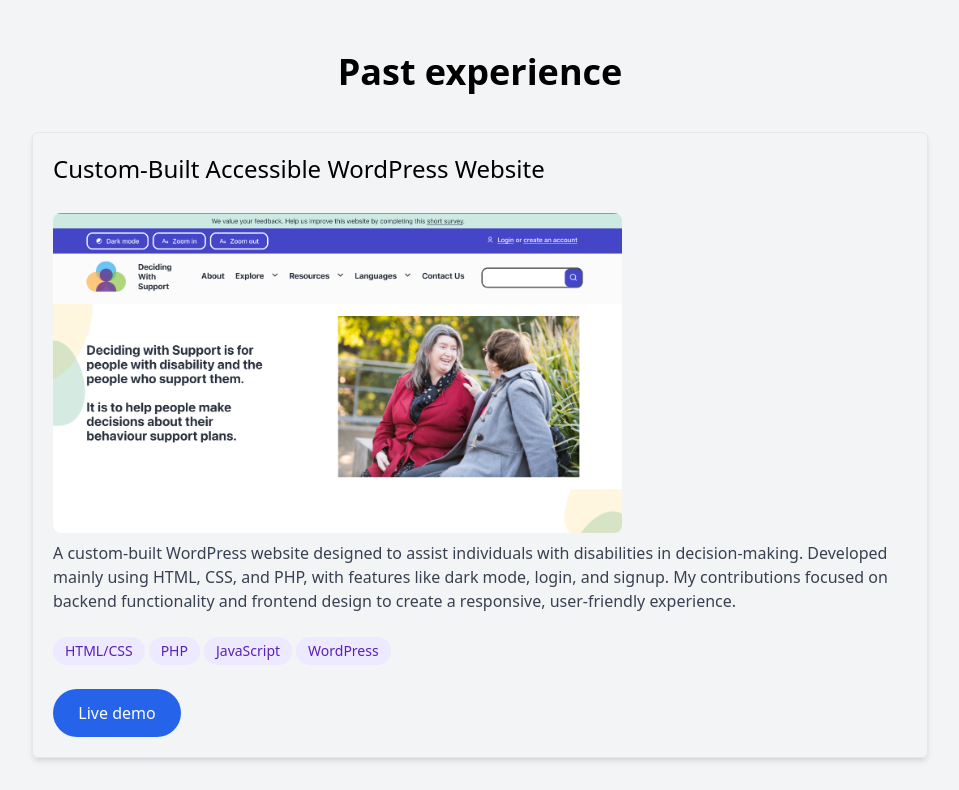
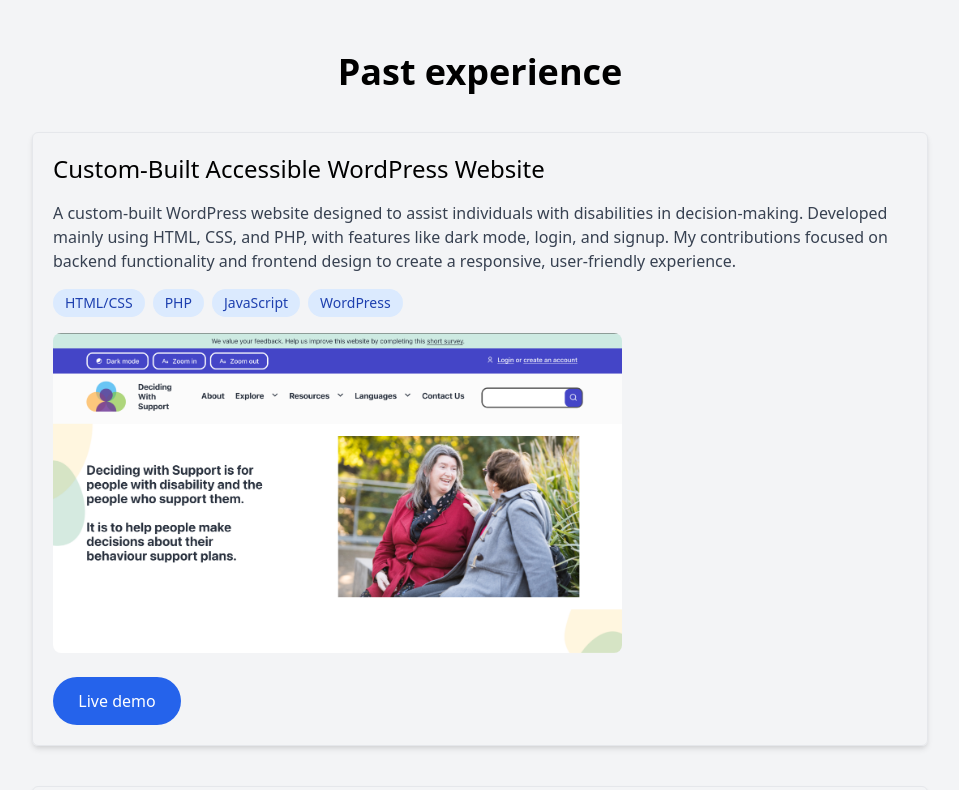
Before and after one commit to Sudip0987/my-portfolio, a React (Create React App) app: page / in a window 1280 px wide. Shown: the part 1240-2030 px from the top of the page, without its empty margins (160-1119 px from the left). Built offline with nearby package versions, Linux system fonts and the light colour scheme.

Commit message:
github and demo buttons added to project cards and cards updated with content

```diff
--- a/src/App.js
+++ b/src/App.js
@@ -10,6 +10,8 @@ import Experience from "./components/Experience";
 function App() {
   return (
     <div>
+      <title>Sudip Sharma Portfolio</title>
+
       <Header />
       <Hero/>
      <About/>
--- a/src/components/ExperienceCard.js
+++ b/src/components/ExperienceCard.js
@@ -5,16 +5,16 @@ function ExperienceCard({title, description, image, technologies, link,demo}){
     return(
   <div className="my-10 max-w-4xl mx-auto flex flex-col items-stretch p-5 gap-2 rounded-md border border-gray-300/70 shadow-md" >
 
-                                                <h3 className="text-2xl mb-5" > {title}</h3>
+                                                <h3 className="text-2xl mb-2" > {title}</h3>
 
-                        <img className="w-full md:w-2/3 h-80 object-cover rounded-lg" alt="Supported decision-making project"
-                        src={image}></img>
-<                       p className="text-gray-700 mb-4">{description}</p>
-                        <div className="flex flex-wrap">
+
+<                       p className="text-gray-700 mb-2">{description}</p>
+
+                        <div className="flex flex-wrap gap-2">
                             {technologies.map((tech, index)=>(
 
                             <span key={index}
-                            className="inline-block bg-purple-100 text-purple-800 px-3 py-1 rounded-full text-sm mr-1">
+                            className="inline-block bg-blue-100 w-50 text-blue-800 px-3 py-1 rounded-full text-sm">
                                 {tech}
 
                                 </span>
@@ -22,6 +22,8 @@ function ExperienceCard({title, description, image, technologies, link,demo}){
                             ))}
 
                         </div>
+                        <img className="w-full md:w-2/3 h-80 object-cover rounded-lg mt-2" alt="Supported decision-making project"
+                        src={image}></img>
                                 {demo &&(
                          <a href={link} target="_blank" rel="noopener noreferrer"className="inline-block w-32  text-center mt-4 bg-blue-600 text-white px-6 py-3 rounded-full hover:bg-blue-700 transition">Live demo</a>
 
--- a/src/components/Hero.js
+++ b/src/components/Hero.js
@@ -8,7 +8,7 @@ return(
   I'm a web developer building modern, responsive web applications using React, JavaScript, and Tailwind CSS.
 </p>
 
-    <a href = "#projects" className = "bg-blue-600 text-white px-6 py-3 rounded-full hover:bg-blue-700 transition">
+    <a href = "#experience" className = "bg-blue-600 text-white px-6 py-3 rounded-full hover:bg-blue-700 transition">
         View my work
     </a>
     </div>
--- a/src/components/ProjectCard.js
+++ b/src/components/ProjectCard.js
@@ -1,18 +1,28 @@
 import React from "react";
-function ProjectCard({title,description,technologies}){
+function ProjectCard({title,description,technologies,projLink,demoLink}){
+
     return(
 
-
-   <div className="bg-white rounded-lg shadow p-6 hover:shadow-lg transition">
+   <div className="flex flex-col bg-white rounded-lg shadow p-6 hover:shadow-lg transition">
             <h3 className="text-2xl font-bold mb-2">{title}</h3>
             <p className="text-gray-700 mb-4">
               {description}
             </p>
+            <div className="flex flex-wrap mb-4 gap-2">
            {technologies.map((tech,index)=>(
-            <span key="index" className="inline-block bg-blue-100 text-blue-800 px-3 py-1 rounded-full text-sm mr-1">
+            <span key={index} className=" bg-blue-100 w-50 text-blue-800 px-3 py-1 rounded-full text-sm">
               {tech}
             </span>
            ))}
+           </div>
+
+        <div className="flex flex-row gap-2 mt-auto">
+             <a href={projLink} className=" inline-block w-40 bg-blue-600 text-white px-3 py-2 text-center rounded-full hover:bg-blue-700 transition"   rel="noopener noreferrer"
+ target="_blank">View Github</a>
+  <a href={demoLink} className=" inline-block w-40 bg-blue-600 text-white px-3 py-2 text-center rounded-full hover:bg-blue-700 transition"   rel="noopener noreferrer"
+ target="_blank">View Demo</a>
+        </div>
+
           </div>    );
 }
 export default ProjectCard;
--- a/src/components/Projects.js
+++ b/src/components/Projects.js
@@ -2,21 +2,38 @@ import React from "react";
 import ProjectCard from "./ProjectCard";
 
 const projects= [
-  {title:"Project 1",
-    description:"Short description of the project goes here. What it does and technologies used.",
-    technologies:["HTML/CSS (TailWind)", "PHP","React"]
-  },
-  {title:"Project 2",
-    description:"Short description of the project goes here. What it does and technologies used.",
-    technologies:["HTML/CSS (TailWind)", "PHP","React"]
-  },
-    {title:"Project 3",
-    description:"Short description of the project goes here. What it does and technologies used.",
-    technologies:["HTML/CSS (TailWind)", "PHP","React"]
-  },
+ {
+  title: "Portfolio Website",
+  description: "A modern, responsive personal portfolio website designed to showcase my projects, skills, and experience in web development. Built with React and styled using Tailwind CSS, it includes interactive sections such as About, Projects, and Contact. Fully deployed on GitHub Pages, demonstrating best practices in front-end development, responsive design, and clean code structure.",
+  technologies: ["React", "Tailwind CSS", "JavaScript", "Git", "GitHub Pages"],
+  projLink: "https://github.com/Sudip0987/my-portfolio",
+  demoLink:"#"
+},
+{
+  title: "HelpMeFilm",
+  description: "HelpMeFilm is a web application that allows users to discover movies and TV shows based on genres, ratings, and personal preferences. Users can search, filter, and explore content seamlessly. The project demonstrates full-stack development using PHP, MySQL, and JavaScript, with responsive HTML/CSS design.",
+  technologies: ["HTML", "CSS", "PHP", "MySQL", "JavaScript"],
+  projLink: "https://github.com/Sudip0987/helpmefilm",
+    demoLink:"https://www.youtube.com/watch?v=S2df-ZEThAg"
+
+},
+{
+  title: "ClickShop",
+  description: "An e-commerce web application allowing users to browse and purchase products online. Features product listing, cart management, and checkout functionality. Built with core web technologies and PHP backend.",
+  technologies: ["HTML", "CSS", "JavaScript", "PHP", "MySQL"],
+  projLink: "https://github.com/Sudip0987/clickshop",
+    demoLink:"#"
+
+},
+
+
      {title:"Project 4",
     description:"Short description of the project goes here. What it does and technologies used.",
-    technologies:["HTML/CSS (TailWind)", "PHP","React"]
+    technologies:["HTML/CSS (TailWind)", "PHP","React"],
+        projLink:"#",
+          demoLink:"#"
+
+
   }
 ];
 function Projects() {
@@ -34,6 +51,8 @@ function Projects() {
           title={proj.title}
           description={proj.description}
           technologies={proj.technologies}
+          projLink={proj.projLink}
+          demoLink={proj.demoLink}
             />
         ))}
           </div>
```
Also changed, not shown: 1 other file (tests, documents, lock files or other folders).
